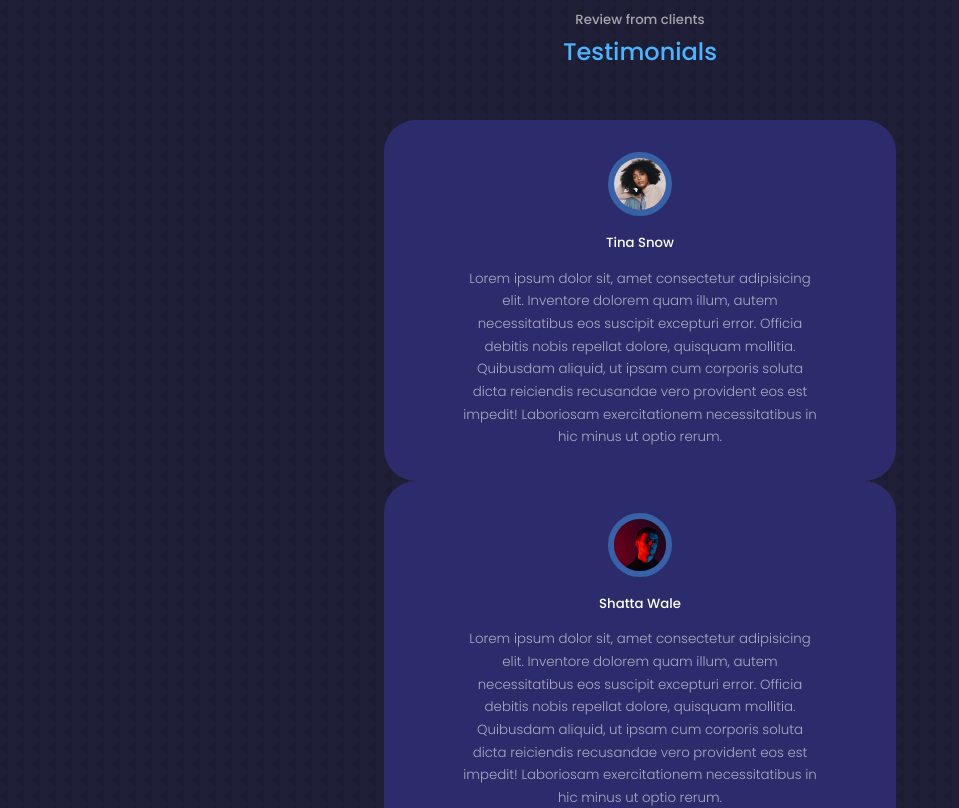
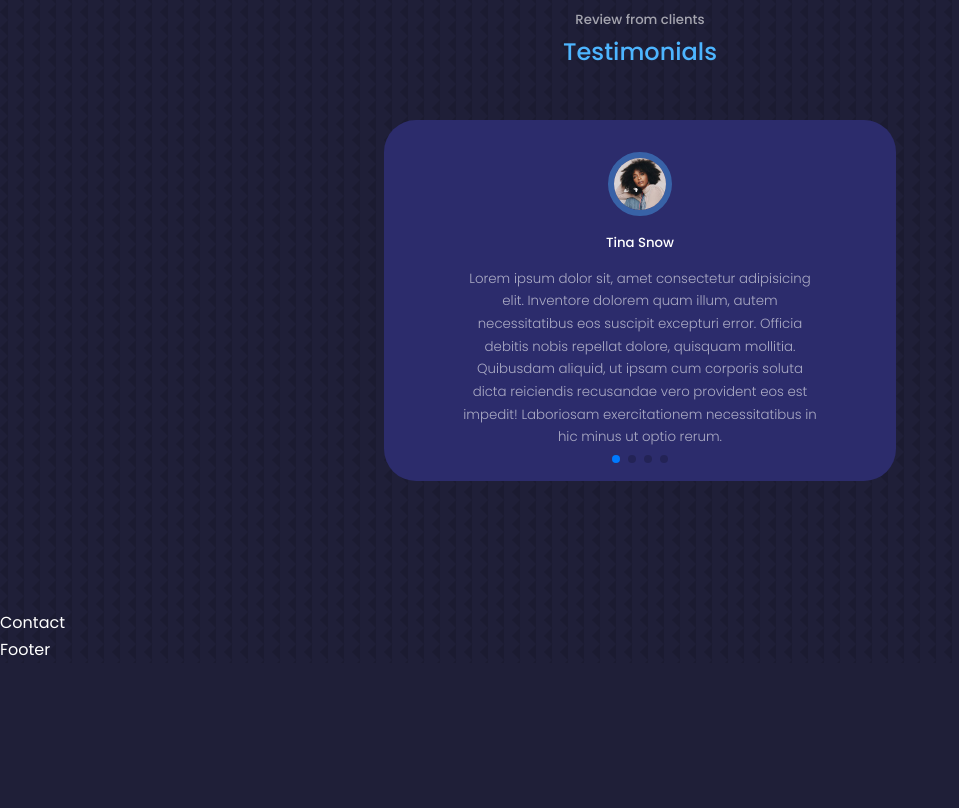
Before and after one commit to stefhone/react-portfolio-testing-1, a React (Create React App) app: page / in a window 1280 px wide. Shown: the part 4220-5028 px from the top of the page, without its empty margins (0-959 px from the left). After the commit the page ends 4883 px from the top, so only its background shows below. Built offline with nearby package versions, Linux system fonts and the light colour scheme.

Commit message:
Testimonials Component P6 - use swiper components

```diff
--- a/src/components/testimonials/Testimonials.jsx
+++ b/src/components/testimonials/Testimonials.jsx
@@ -43,22 +43,27 @@ const Testimonials = () => {
       <h5>Review from clients</h5>
       <h2>Testimonials</h2>
 
-      <div className="container testimonials__container">
+      <Swiper className="container testimonials__container"
+        // install Swiper modules
+        modules={[Pagination]}
+        spaceBetween={40}
+        slidesPerView={1}
+        pagination={{ clickable: true }}>
         {
           data.map(({avatar,name,review}, index) => {
             return(
-              <article key={index} className="testimonial">
+              <SwiperSlide key={index} className="testimonial">
                 <div className="client__avatar">
                   <img src={avatar} alt={name} />
                 </div>
                 <h5 className="client__name">{name}</h5>
                   <small className="client__review">{review}
                   </small>
-              </article>
+              </SwiperSlide>
             )
           })
         }
-      </div>
+      </Swiper>
     </section>
   )
 }
```
